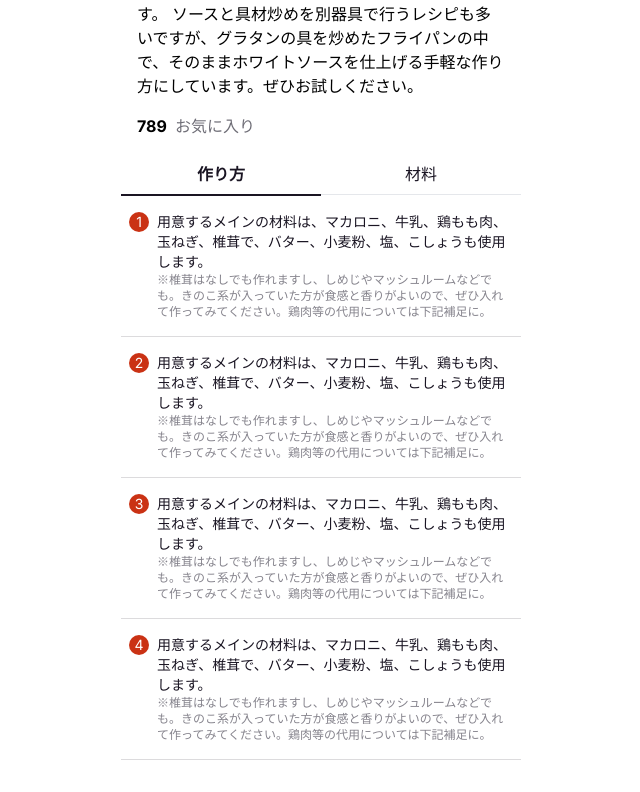
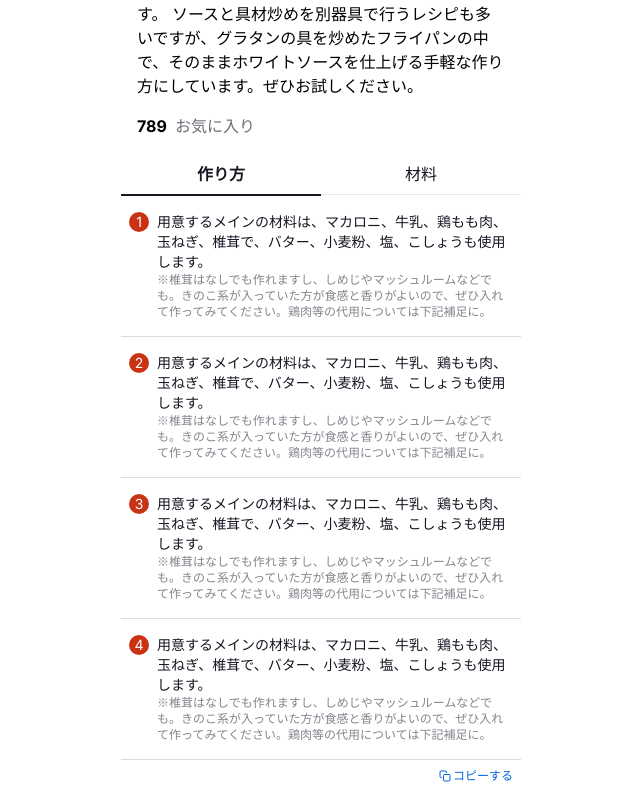
Before and after one commit to qin-team-recipe/03-recipe-app, a Next.js app: page /recipe/1 in a window 1280 px wide. Shown: the part 520-1312 px from the top of the page, without its empty margins (319-959 px from the left). Before the commit the page ends 1280 px from the top, so only its background shows below. Built offline with nearby package versions, Linux system fonts and the light colour scheme.

Commit message:
💄 #11 コピーボタン作成

```diff
--- /dev/null
+++ b/src/app/_components/copy-button/copy-button.tsx
@@ -0,0 +1,31 @@
+'use client';
+import { FC } from 'react';
+import { FiCopy } from 'react-icons/fi';
+
+type RecipeItem = {
+  text: string;
+  annotation: string;
+};
+
+type Props = {
+  recipeItems: RecipeItem[];
+};
+
+export const CopyButton: FC<Props> = ({ recipeItems }) => {
+  const saveToClipboard = () => {
+    const clipboardText = recipeItems
+      .map((item, i) => `${i + 1}:${item.text}\n${item.annotation}`)
+      .join('\n');
+
+    navigator.clipboard.writeText(clipboardText);
+  };
+
+  return (
+    <button onClick={saveToClipboard}>
+      <div className='flex items-center gap-[2px] text-[#0066DB] text-xs'>
+        <FiCopy />
+        <p>コピーする</p>
+      </div>
+    </button>
+  );
+};
--- /dev/null
+++ b/src/app/_components/copy-button/index.tsx
@@ -0,0 +1 @@
+export { CopyButton } from '@/app/_components/copy-button/copy-button';
--- a/src/app/recipe/[recipeId]/page.tsx
+++ b/src/app/recipe/[recipeId]/page.tsx
@@ -1,3 +1,4 @@
+import { CopyButton } from '@/app/_components/copy-button';
 import { RecipeStepItem } from '@/app/_components/recipe-step-item';
 
 export default function Resipe() {
@@ -12,6 +13,9 @@ export default function Resipe() {
           isLast={recipeItems.length - 1 === i}
         />
       ))}
+      <div className='m-2 flex justify-end'>
+        <CopyButton recipeItems={recipeItems} />
+      </div>
     </main>
   );
 }
```
Also changed, not shown: 2 other files (tests, documents, lock files or other folders).
